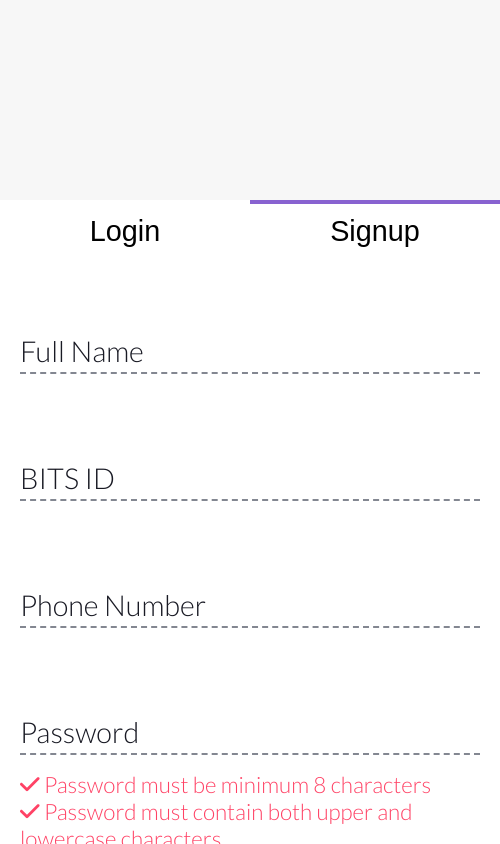
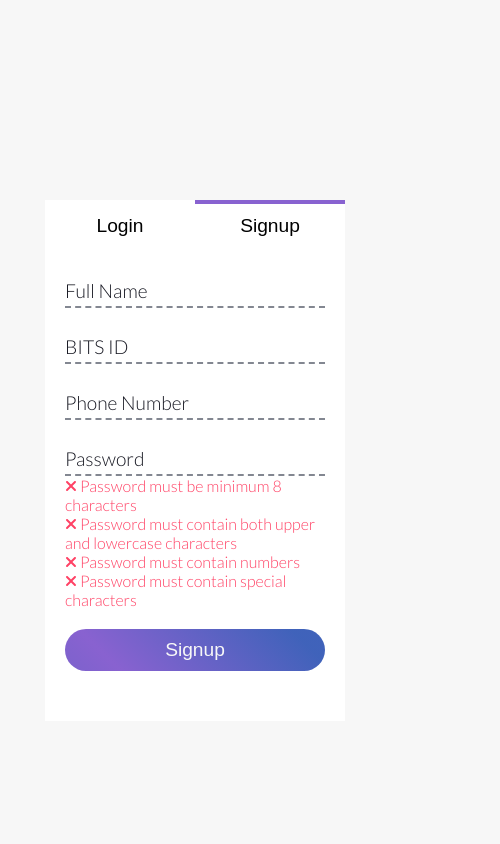
Before and after one commit to jay-goyal/dvm_task2, a React (Create React App) app: page / in a window 390 px wide. Both pictures are taken after a click on the button "Login". Shown: the top 844 px of the page, 500 px wide, since content can reach past the window. Built offline with nearby package versions, Linux system fonts and the light colour scheme; the HTML template or start-up script is replaced by a standard one.

Commit message:
Made website responsive

```diff
--- a/package.json
+++ b/package.json
@@ -2,7 +2,7 @@
   "name": "task2",
   "version": "0.1.0",
   "private": true,
-  "homepage": "jay-goyal.github.io/dvm_task2",
+  "homepage": "https://jay-goyal.github.io/dvm_task2",
   "dependencies": {
     "@fortawesome/fontawesome-svg-core": "^1.3.0",
     "@fortawesome/free-solid-svg-icons": "^6.0.0",
--- a/public/index.html
+++ b/public/index.html
@@ -2,14 +2,14 @@
 <html lang="en">
   <head>
     <meta charset="utf-8" />
-    <link rel="icon" href="%PUBLIC_URL%/shop.png" />
+    <link rel="icon" href="shop.png" />
     <meta name="viewport" content="width=device-width, initial-scale=1" />
     <meta name="theme-color" content="#000000" />
     <meta
       name="description"
       content="Web site created using create-react-app"
     />
-    <link rel="manifest" href="%PUBLIC_URL%/manifest.json" />
+    <link rel="manifest" href="manifest.json" />
     <title>Vendor Management</title>
   </head>
   <body>
--- a/src/App.scss
+++ b/src/App.scss
@@ -1,5 +1,5 @@
 .App-title {
-  width: clamp(300px, 90%, 1800px);
+  width: clamp(300px, 80%, 1800px);
   margin: 20px auto;
   display: grid;
   grid-template-columns: 1fr 3fr 1fr;
@@ -21,9 +21,35 @@
 }
 
 .App-header {
-  width: clamp(300px, 90%, 1800px);
+  width: clamp(300px, 80%, 1800px);
   margin: auto;
   display: grid;
   grid-template-columns: 3fr 1fr;
   grid-column-gap: 40px;
 }
+
+@media (max-width: 900px) {
+  .App-title {
+    grid-template-areas:
+      "ar1 ar2"
+      "ar3 ar3";
+    grid-template-rows: 1fr 1fr;
+    grid-template-columns: 1fr 1fr;
+
+    h3 {
+      grid-area: ar1;
+    }
+
+    h1 {
+      grid-area: ar3;
+    }
+
+    &-btn {
+      grid-area: ar2;
+    }
+  }
+
+  .App-header {
+    grid-template-columns: 1fr;
+  }
+}
--- a/src/Auth/Auth.scss
+++ b/src/Auth/Auth.scss
@@ -3,8 +3,9 @@
 .Auth {
   background-color: vars.$white;
   padding: 0 0 50px;
-  width: clamp(500px, 35%, 900px);
-  margin: 200px auto;
+  width: clamp(300px, 50%, 900px);
+  height: auto;
+  margin: 200px auto auto;
 
   &-state {
     display: grid;
@@ -53,7 +54,7 @@
 
   &-err {
     color: vars.$radical-red;
-    font-size: 1.4rem;
+    font-size: 1rem;
 
     &-check {
       color: vars.$teal;
@@ -65,13 +66,13 @@
     width: 100%;
     position: relative;
     border-bottom: 2px dashed vars.$roman-silver;
-    margin: 64px auto 16px;
+    margin: 0 auto;
+    padding-top: 40px;
 
     input {
       z-index: 2;
       outline: none;
       border: none;
-      overflow: hidden;
       margin: 0;
       width: 100%;
       padding: 4px 0;
@@ -101,7 +102,7 @@
     }
 
     input:not(:placeholder-shown) + label {
-      transform: scale(0.8) translateY(-3rem);
+      transform: scale(0.8) translateY(-2rem);
     }
 
     &::after {
@@ -130,3 +131,21 @@
     }
   }
 }
+@media (max-width: 700px) {
+  .AuthForm {
+    input:not(:placeholder-shown) + label {
+      transform: scale(0.8) translateY(-1.5rem);
+    }
+
+    &-field {
+      margin: 0 auto;
+      padding-top: 20px;
+
+      &:focus-within {
+        label {
+          transform: scale(0.8) translateY(-1.5rem);
+        }
+      }
+    }
+  }
+}
--- a/src/Cards/Card.scss
+++ b/src/Cards/Card.scss
@@ -4,7 +4,7 @@
   display: grid;
   grid-template-columns: min-content 1fr;
   grid-column-gap: 20px;
-  padding: 20px 40px;
+  padding: 10px 20px;
   background-color: vars.$white;
   border-radius: 10px;
   transition: all 400ms ease;
@@ -16,7 +16,7 @@
 
   &-icon {
     align-self: center;
-    font-size: 5rem;
+    font-size: 2.8rem;
   }
 
   #delivered {
@@ -40,3 +40,13 @@
     }
   }
 }
+
+@media (max-width: 900px) {
+  .Card-cont {
+    display: none;
+  }
+
+  .Card {
+    display: none;
+  }
+}
--- a/src/EntryForm/EntryForm.scss
+++ b/src/EntryForm/EntryForm.scss
@@ -8,7 +8,7 @@
 
   &-err {
     color: vars.$radical-red;
-    font-size: 1.4rem;
+    font-size: 1rem;
   }
 
   &-field {
@@ -16,7 +16,7 @@
     width: 100%;
     position: relative;
     border-bottom: 2px dashed vars.$roman-silver;
-    margin: 64px auto 16px;
+    margin: 16px auto;
 
     input {
       z-index: 2;
@@ -72,7 +72,7 @@
       border-color: transparent;
 
       label {
-        transform: scale(0.8) translateY(-3rem);
+        transform: scale(0.8) translateY(-2rem);
       }
 
       &::after {
@@ -82,10 +82,26 @@
   }
 
   &-btns {
-    transform: translateY(15px);
-    align-self: center;
+    align-self: start;
     display: grid;
     grid-template-columns: repeat(2, 1fr);
     grid-column-gap: 20px;
   }
 }
+
+@media (max-width: 700px) {
+  .EntryForm {
+    grid-template-columns: 1fr;
+    grid-template-rows: repeat(6, 1fr);
+
+    input:not(:placeholder-shown) + label {
+      transform: scale(0.8) translateY(-1.5rem);
+    }
+
+    &-field:focus-within {
+      label {
+        transform: scale(0.8) translateY(-1.5rem);
+      }
+    }
+  }
+}
--- a/src/EntryForm/SignupForm.tsx
+++ b/src/EntryForm/SignupForm.tsx
@@ -265,7 +265,7 @@ class SignupForm extends Component<signupProp, signupState> {
                     err.errExists ? "AuthForm-err" : "AuthForm-err-check"
                   }
                 >
-                  <FontAwesomeIcon icon={err.errExists ? faCheck : faXmark} />{" "}
+                  <FontAwesomeIcon icon={err.errExists ? faXmark : faCheck} />{" "}
                   {err.err}
                 </div>
               );
--- a/src/Item/Item.scss
+++ b/src/Item/Item.scss
@@ -9,7 +9,7 @@
   grid-template-rows: 3fr 1fr;
 
   .btn {
-    font-size: 1.5rem;
+    font-size: 1.1rem;
     padding: 10px 25px;
     border-radius: 25px;
   }
@@ -26,11 +26,11 @@
   }
 
   &-info {
-    font-size: 1.6rem;
+    font-size: 1.2rem;
   }
 
   &-delivered {
-    font-size: 1.2rem;
+    font-size: 1rem;
     color: vars.$teal;
   }
 
@@ -39,3 +39,15 @@
     color: vars.$radical-red;
   }
 }
+
+@media (max-width: 900px) {
+  .Item {
+    grid-template-rows: 6fr 1fr;
+    padding: 10px 20px;
+
+    &-info-cont {
+      grid-template-columns: 1fr;
+      grid-template-rows: repeat(6, 1fr);
+    }
+  }
+}
--- a/src/global-sass/_helpers.scss
+++ b/src/global-sass/_helpers.scss
@@ -11,8 +11,16 @@
   justify-self: end;
 }
 
+@media (max-width: 900px) {
+  .start,
+  .center,
+  .end {
+    justify-self: start;
+  }
+}
+
 .btn {
-  padding: 20px 50px;
+  padding: 15px 50px;
   background: linear-gradient(
       45deg,
       vars.$true-blue 0%,
@@ -36,3 +44,9 @@
     background-position: 0 0;
   }
 }
+
+@media (max-width: 900px) {
+  .btn {
+    padding: 10px 25px;
+  }
+}
--- a/src/index.scss
+++ b/src/index.scss
@@ -14,24 +14,28 @@ body {
 }
 
 * {
-  font-size: 1.8rem;
+  font-size: 1.2rem;
   font-weight: 300;
 }
 
+p {
+  padding: 0;
+}
+
 h1 {
-  font-size: 4rem;
+  font-size: 3rem;
   margin: 0;
   font-weight: 700;
 }
 
 h2 {
-  font-size: 3rem;
+  font-size: 2rem;
   margin: 0;
   font-weight: 400;
 }
 
 h3 {
-  font-size: 2rem;
-  marign: 0;
+  font-size: 1.5rem;
+  margin: 0;
   font-weight: 400;
 }
```
Also changed, not shown: public/manifest.json.
